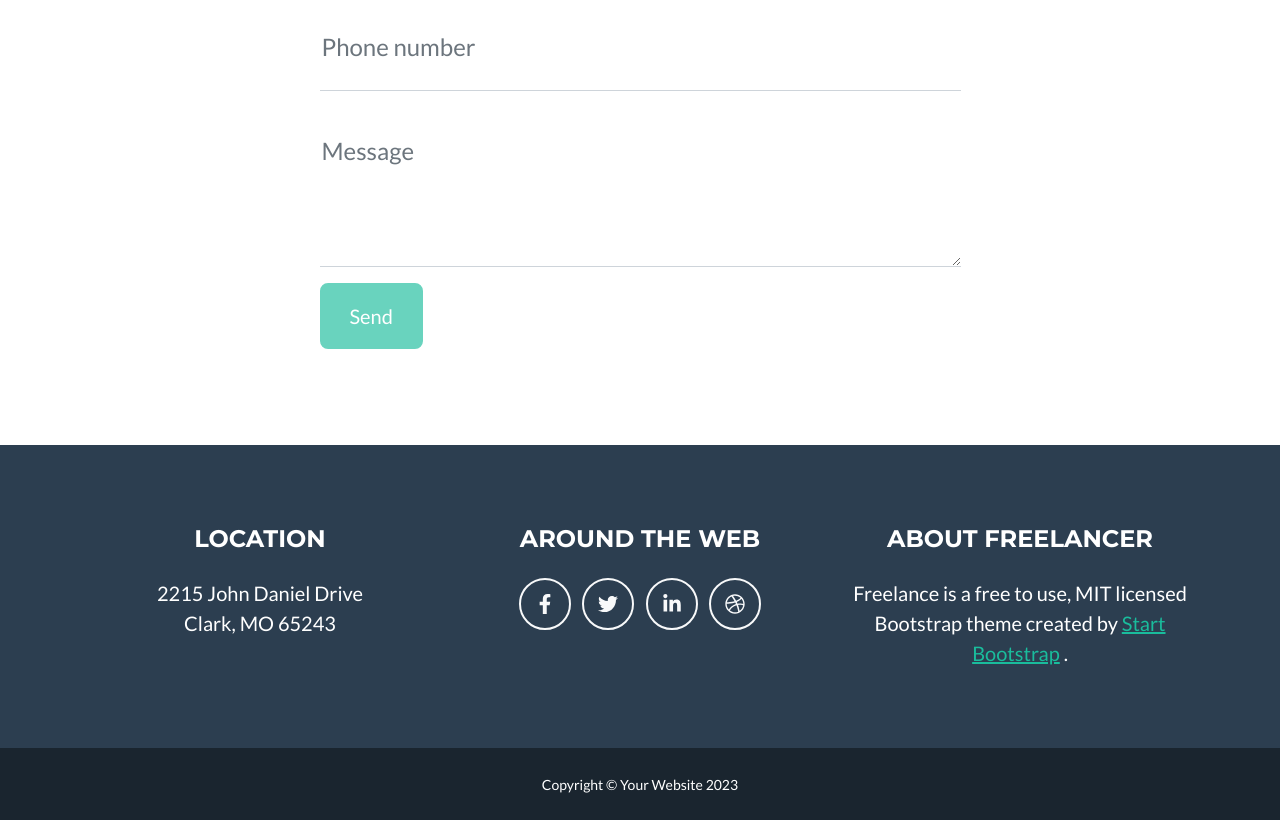
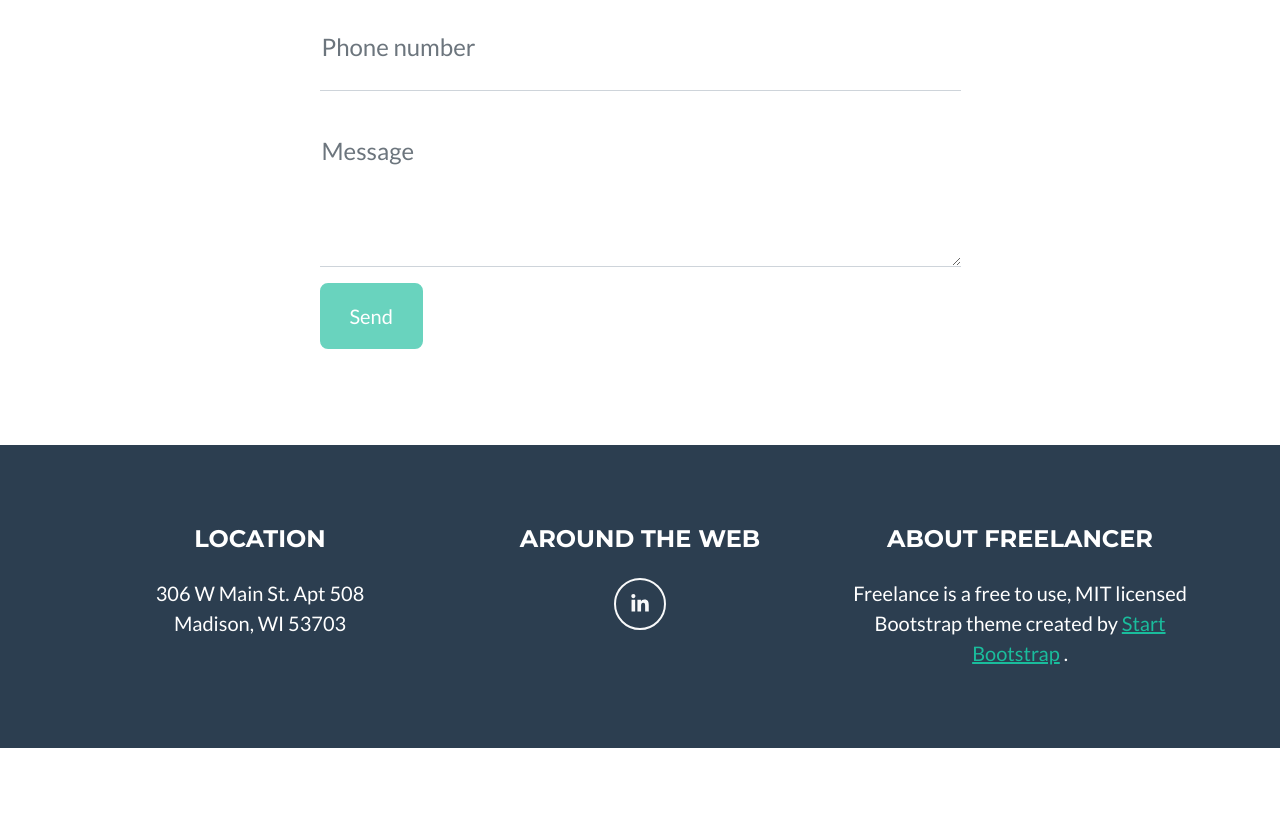
Before and after one commit to devenchat/devenchat.github.io, a plain HTML site: page index.html in a window 1280 px wide. Shown: the part 2712-3532 px from the top of the page. After the commit the page ends 3460 px from the top, so only its background shows below. Drawn offline with nearby package versions, Linux system fonts and the light colour scheme.

Commit message:
Another Change

```diff
--- a/index.html
+++ b/index.html
@@ -225,18 +225,15 @@
                     <div class="col-lg-4 mb-5 mb-lg-0">
                         <h4 class="text-uppercase mb-4">Location</h4>
                         <p class="lead mb-0">
-                            2215 John Daniel Drive
+                            306 W Main St. Apt 508
                             <br />
-                            Clark, MO 65243
+                            Madison, WI 53703
                         </p>
                     </div>
                     <!-- Footer Social Icons-->
                     <div class="col-lg-4 mb-5 mb-lg-0">
                         <h4 class="text-uppercase mb-4">Around the Web</h4>
-                        <a class="btn btn-outline-light btn-social mx-1" href="#!"><i class="fab fa-fw fa-facebook-f"></i></a>
-                        <a class="btn btn-outline-light btn-social mx-1" href="#!"><i class="fab fa-fw fa-twitter"></i></a>
                         <a class="btn btn-outline-light btn-social mx-1" href="#!"><i class="fab fa-fw fa-linkedin-in"></i></a>
-                        <a class="btn btn-outline-light btn-social mx-1" href="#!"><i class="fab fa-fw fa-dribbble"></i></a>
                     </div>
                     <!-- Footer About Text-->
                     <div class="col-lg-4">
@@ -250,10 +247,6 @@
                 </div>
             </div>
         </footer>
-        <!-- Copyright Section-->
-        <div class="copyright py-4 text-center text-white">
-            <div class="container"><small>Copyright &copy; Your Website 2023</small></div>
-        </div>
         <!-- Portfolio Modals-->
         <!-- Portfolio Modal 1-->
         <div class="portfolio-modal modal fade" id="portfolioModal1" tabindex="-1" aria-labelledby="portfolioModal1" aria-hidden="true">
```
